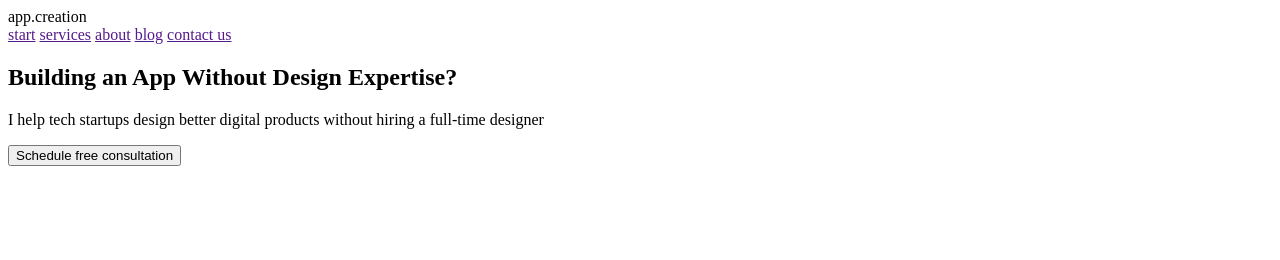
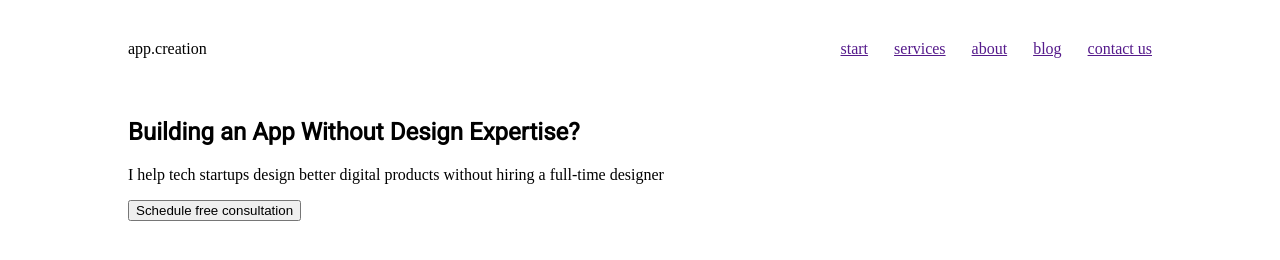
Before and after one commit to WebHeroSchool/AKh, a plain HTML site: page index.html in a window 1280 px wide. Drawn offline with Linux system fonts and the light colour scheme.

Commit message:
structure

```diff
--- a/index.html
+++ b/index.html
@@ -11,7 +11,7 @@
 
     <body>
 
-
+        <div class="wrapper">
             <header class="header">
                 <div class="logo">app.creation</div>
                 <nav class="menu">
@@ -35,6 +35,8 @@
                 </div>
             </section>
 
+        </div>
+
     </body>
 
 </html>
--- a/style.css
+++ b/style.css
@@ -1,4 +1,42 @@
-.title {
+body {
+
+    margin: 0;
+}
+
+.wrapper {
+
+    margin: auto;
+    width: 80%;
+}
+
+.header{
+
+    display: flex;
+    justify-content: space-between;
+}
+
+.logo{
+
+    padding: 40px 0;
+}
+
+.menu{
+
+    display: flex;
+    align-items: center;
+}
+
+.menu__item{
+
+    padding: 0 13px;
+}
+
+.menu__item:last-child{
+
+    padding-right: 0;
+}
+
+.main-content__title {
 
     font-family: Roboto;
 }
```
Lines whose indentation alone changed are shown as unchanged.
